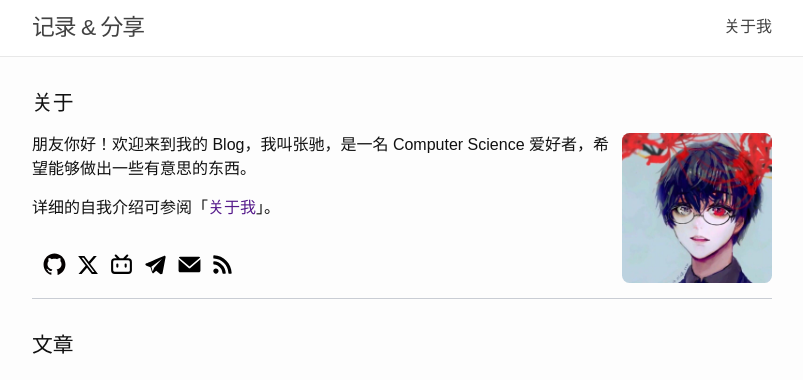
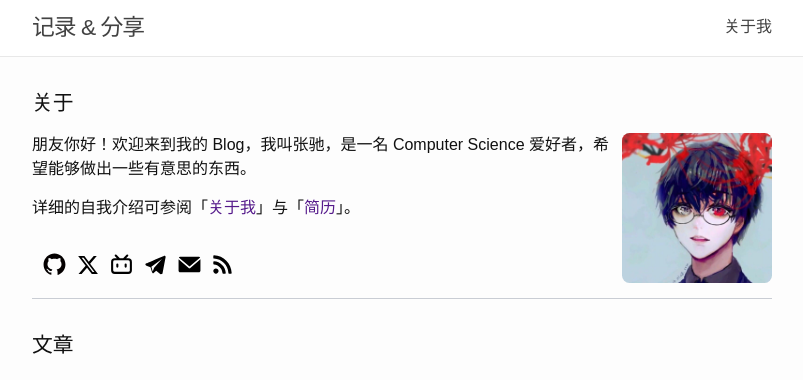
Before and after one commit to xdsdmg/xdsdmg.github.io, a Jekyll site: the page built from docs/index.markdown, in a window 1280 px wide. Shown: the top 380 px of the page, without its empty margins (348-1151 px from the left). Built offline with Jekyll 4.4.1, drawn with Linux system fonts in a browser that asks for light colours.

Commit message:
add resume

```diff
--- a/docs/_layouts/home.html
+++ b/docs/_layouts/home.html
@@ -18,7 +18,7 @@
   <div id="about">
     <div id="intro">
       <p>朋友你好！欢迎来到我的 Blog，我叫张驰，是一名 Computer Science 爱好者，希望能够做出一些有意思的东西。</p>
-      <p>详细的自我介绍可参阅「<a href='/about/'>关于我</a>」。</p>
+      <p>详细的自我介绍可参阅「<a href='/about/'>关于我</a>」与「<a href="/assets/resume_cn.pdf">简历</a>」。</p>
     </div>
     <div id="link">
       <!-- GitHub Icon -->
@@ -41,7 +41,12 @@
 
       <!-- Bilibili -->
       <a href="https://space.bilibili.com/267439073" class="footer-icon">
-<svg t="1720888619805" class="icon" viewBox="0 0 1024 1024" version="1.1" xmlns="http://www.w3.org/2000/svg" p-id="1472" width="25" height="25"><path d="M306.005333 117.632L444.330667 256h135.296l138.368-138.325333a42.666667 42.666667 0 1 1 60.373333 60.373333l-78.037333 77.952L789.333333 256A149.333333 149.333333 0 0 1 938.666667 405.333333v341.333334a149.333333 149.333333 0 0 1-149.333334 149.333333h-554.666666A149.333333 149.333333 0 0 1 85.333333 746.666667v-341.333334A149.333333 149.333333 0 0 1 234.666667 256h88.96L245.632 177.962667a42.666667 42.666667 0 0 1 60.373333-60.373334zM789.333333 341.333333h-554.666666a64 64 0 0 0-63.701334 57.856L170.666667 405.333333v341.333334a64 64 0 0 0 57.856 63.701333L234.666667 810.666667h554.666666a64 64 0 0 0 63.701334-57.813334L853.333333 746.666667v-341.333334A64 64 0 0 0 789.333333 341.333333zM341.333333 469.333333a42.666667 42.666667 0 0 1 42.666667 42.666667v85.333333a42.666667 42.666667 0 1 1-85.333333 0v-85.333333a42.666667 42.666667 0 0 1 42.666666-42.666667z m341.333334 0a42.666667 42.666667 0 0 1 42.666666 42.666667v85.333333a42.666667 42.666667 0 1 1-85.333333 0v-85.333333a42.666667 42.666667 0 0 1 42.666667-42.666667z" p-id="1473"></path></svg>
+        <svg t="1720888619805" class="icon" viewBox="0 0 1024 1024" version="1.1" xmlns="http://www.w3.org/2000/svg"
+          p-id="1472" width="25" height="25">
+          <path
+            d="M306.005333 117.632L444.330667 256h135.296l138.368-138.325333a42.666667 42.666667 0 1 1 60.373333 60.373333l-78.037333 77.952L789.333333 256A149.333333 149.333333 0 0 1 938.666667 405.333333v341.333334a149.333333 149.333333 0 0 1-149.333334 149.333333h-554.666666A149.333333 149.333333 0 0 1 85.333333 746.666667v-341.333334A149.333333 149.333333 0 0 1 234.666667 256h88.96L245.632 177.962667a42.666667 42.666667 0 0 1 60.373333-60.373334zM789.333333 341.333333h-554.666666a64 64 0 0 0-63.701334 57.856L170.666667 405.333333v341.333334a64 64 0 0 0 57.856 63.701333L234.666667 810.666667h554.666666a64 64 0 0 0 63.701334-57.813334L853.333333 746.666667v-341.333334A64 64 0 0 0 789.333333 341.333333zM341.333333 469.333333a42.666667 42.666667 0 0 1 42.666667 42.666667v85.333333a42.666667 42.666667 0 1 1-85.333333 0v-85.333333a42.666667 42.666667 0 0 1 42.666666-42.666667z m341.333334 0a42.666667 42.666667 0 0 1 42.666666 42.666667v85.333333a42.666667 42.666667 0 1 1-85.333333 0v-85.333333a42.666667 42.666667 0 0 1 42.666667-42.666667z"
+            p-id="1473"></path>
+        </svg>
       </a>
 
       <!-- Telegram Icon -->
```
Also changed, not shown: 1 other file. Lines whose indentation alone changed are shown as unchanged.
